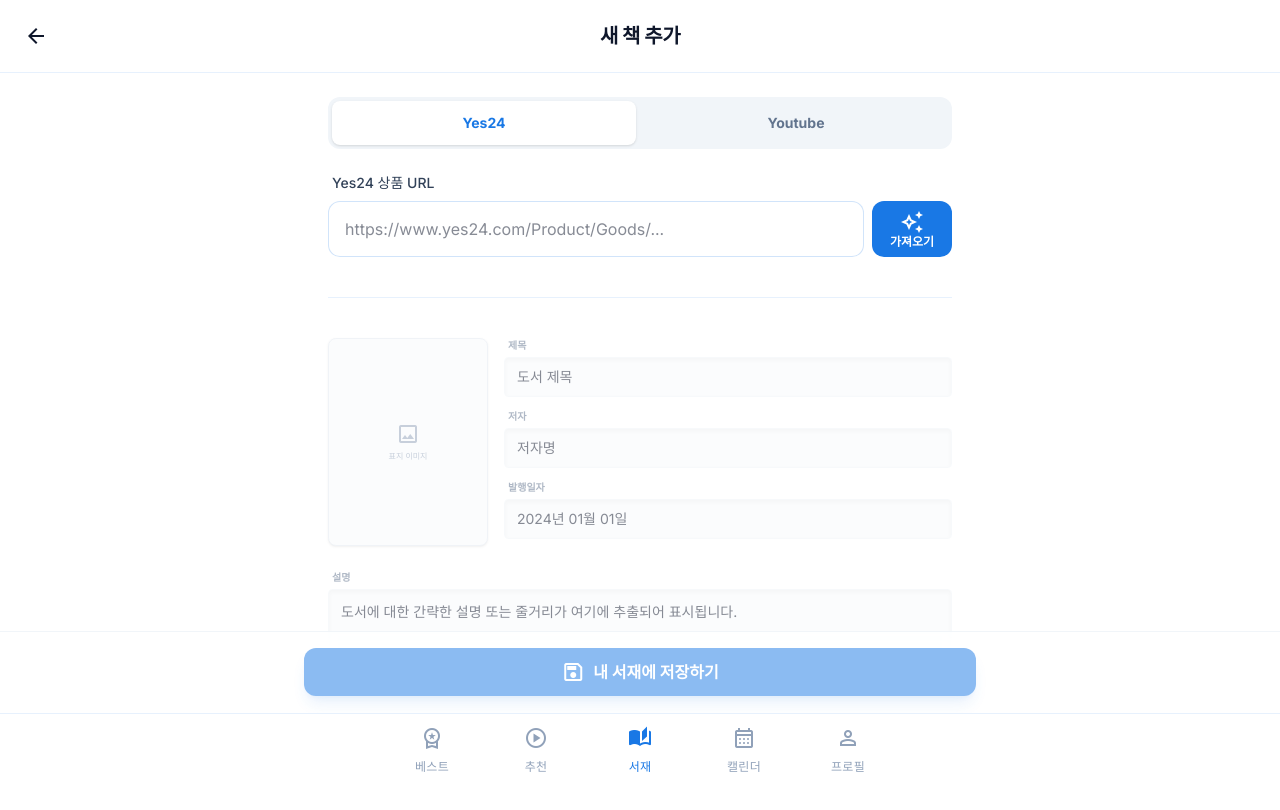
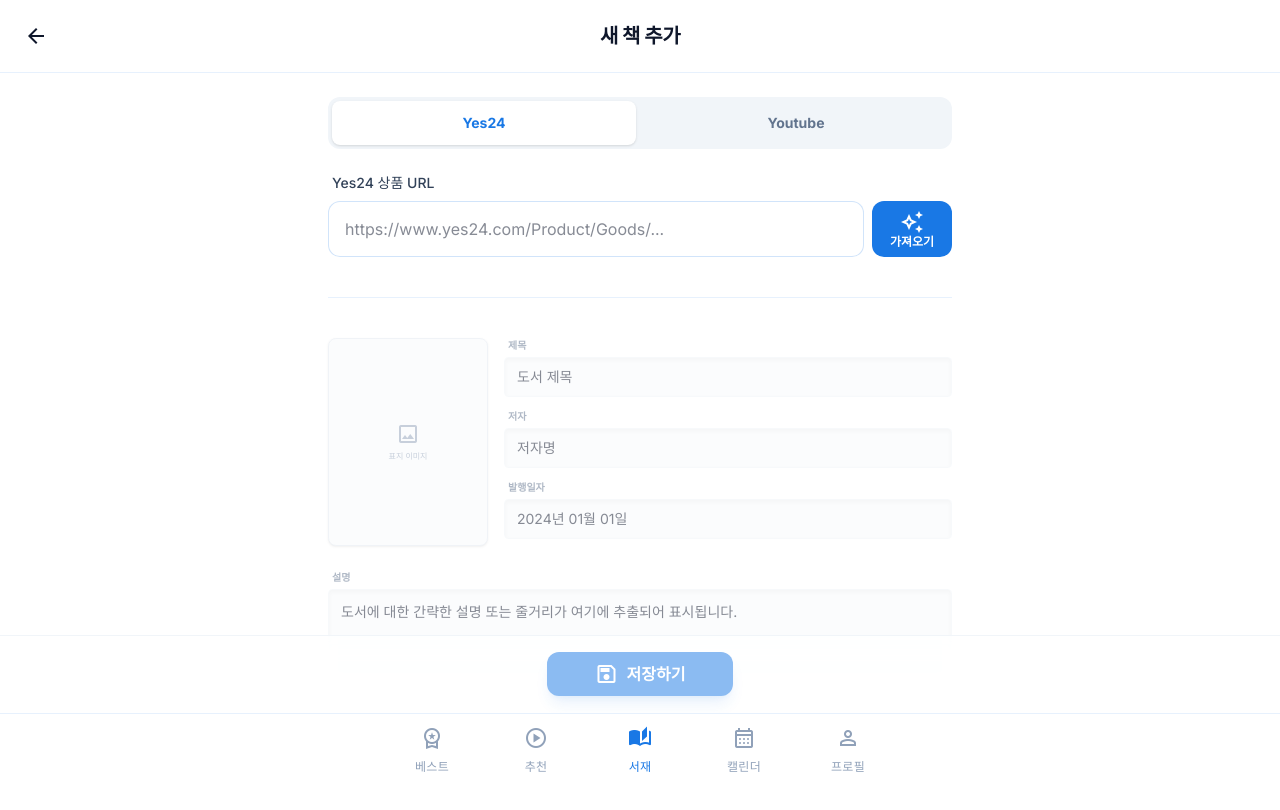
Before and after one commit to alsmini03/Scr_cl, a Next.js app: page /add in a window 1280 px wide. Shown: the top 810 px of the page. Built offline with nearby package versions, Linux system fonts and the light colour scheme; no server answers.

Commit message:
Refine save button UI: rename to "저장하기" and reduce size
- Renamed "내 서재에 저장하기" to "저장하기" in book and youtube add pages.
- Reduced button width and centered it for a more refined look.

Co-authored-by: alsmini03 <250480384+alsmini03@users.noreply.github.com>

```diff
--- a/src/app/add/page.tsx
+++ b/src/app/add/page.tsx
@@ -202,14 +202,14 @@ export default function AddBookPage() {
 
       {/* Fixed Bottom Action Bar - above BottomNav */}
       <div className="fixed bottom-[88px] left-0 right-0 p-4 bg-white/80 backdrop-blur-md border-t border-slate-100 z-20">
-        <div className="max-w-2xl mx-auto">
+        <div className="max-w-2xl mx-auto flex justify-center">
           <button
             onClick={handleSave}
             disabled={!extractedBook || isSaving}
-            className="w-full py-3 bg-primary hover:bg-primary/90 text-white font-bold text-base rounded-xl shadow-lg shadow-primary/20 transition-all flex items-center justify-center gap-2 disabled:opacity-50"
+            className="px-12 py-2.5 bg-primary hover:bg-primary/90 text-white font-bold text-base rounded-xl shadow-lg shadow-primary/20 transition-all flex items-center justify-center gap-2 disabled:opacity-50"
           >
             <span className="material-symbols-outlined text-xl">save</span>
-            {isSaving ? '저장 중...' : '내 서재에 저장하기'}
+            {isSaving ? '저장 중...' : '저장하기'}
           </button>
         </div>
       </div>
--- a/src/app/add/youtube/page.tsx
+++ b/src/app/add/youtube/page.tsx
@@ -574,14 +574,14 @@ export default function AddYouTubePage() {
 
       {/* Fixed Bottom Action Bar - above BottomNav */}
       <div className="fixed bottom-[88px] left-0 right-0 p-4 bg-white/80 backdrop-blur-md border-t border-slate-100 z-20">
-        <div className="max-w-2xl mx-auto">
+        <div className="max-w-2xl mx-auto flex justify-center">
           <button
             onClick={() => handleSave()}
             disabled={!title || isSaving}
-            className="w-full py-3 bg-primary hover:bg-primary/90 text-white font-bold text-base rounded-xl shadow-lg shadow-primary/20 transition-all flex items-center justify-center gap-2 disabled:opacity-50"
+            className="px-12 py-2.5 bg-primary hover:bg-primary/90 text-white font-bold text-base rounded-xl shadow-lg shadow-primary/20 transition-all flex items-center justify-center gap-2 disabled:opacity-50"
           >
             <span className="material-symbols-outlined text-xl">save</span>
-            {isSaving ? '저장 중...' : '내 서재에 저장하기'}
+            {isSaving ? '저장 중...' : '저장하기'}
           </button>
         </div>
       </div>
```
